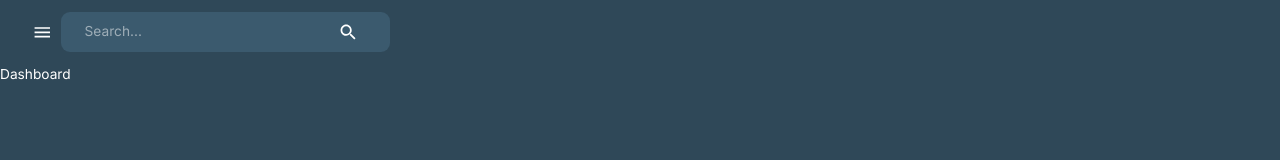
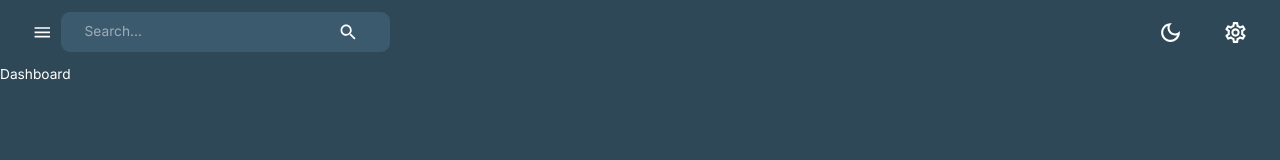
Before and after one commit to maxwellalvord/MERN-Admin-Dashboard, a React (Create React App) app in the folder client/: page /dashboard in a window 1280 px wide. Shown: the top 160 px of the page. Built offline with nearby package versions, Linux system fonts and the light colour scheme.

Commit message:
Update: build right side of navbar with light/dark mode toggle.

```diff
--- a/client/src/components/Navbar.jsx
+++ b/client/src/components/Navbar.jsx
@@ -27,7 +27,7 @@
       }}
     >
       <Toolbar sx={{ justifyContent: "space-between" }}>
-        {/* LEFT SIDE */}
+        {/* Left side */}
         <FlexBetween>
           <IconButton onClick={() => console.log("test")}>
             <MenuIcon />
@@ -44,6 +44,20 @@
             </IconButton>
           </FlexBetween>
         </FlexBetween>
+
+        {/* Right side */}
+        <FlexBetween gap="1.5rem">
+          <IconButton onClick={() => dispatch(setMode())}>
+            {theme.palette.mode === "dark" ? (
+              <DarkModeOutlined sx={{ fontSize: "25px"}} />
+            ): (
+              <LightModeOutlined sx={{ fontSize: "25px"}} />
+            )}
+          </IconButton>
+          <IconButton>
+            <SettingsOutlined sx={{ fontSize: "25px" }} />
+          </IconButton>
+        </FlexBetween>
       </Toolbar>
     </AppBar>
   );
```
